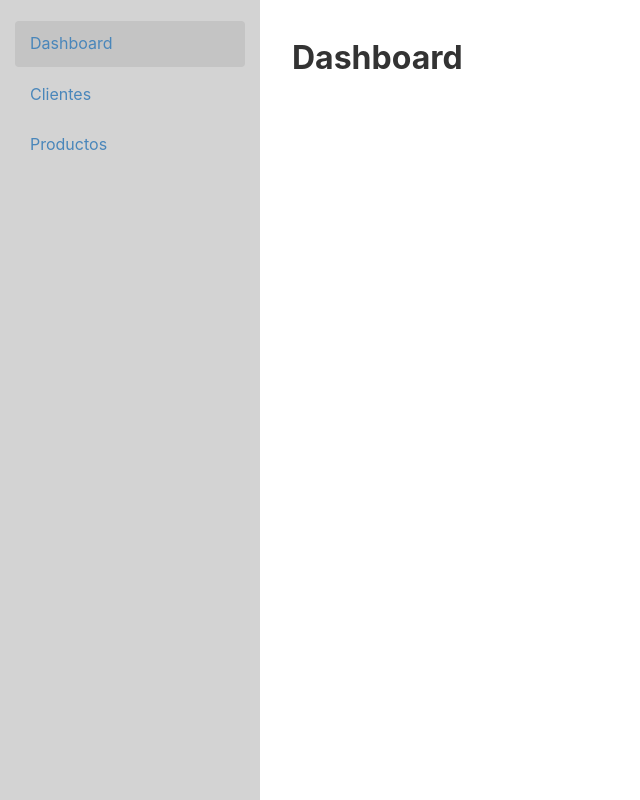
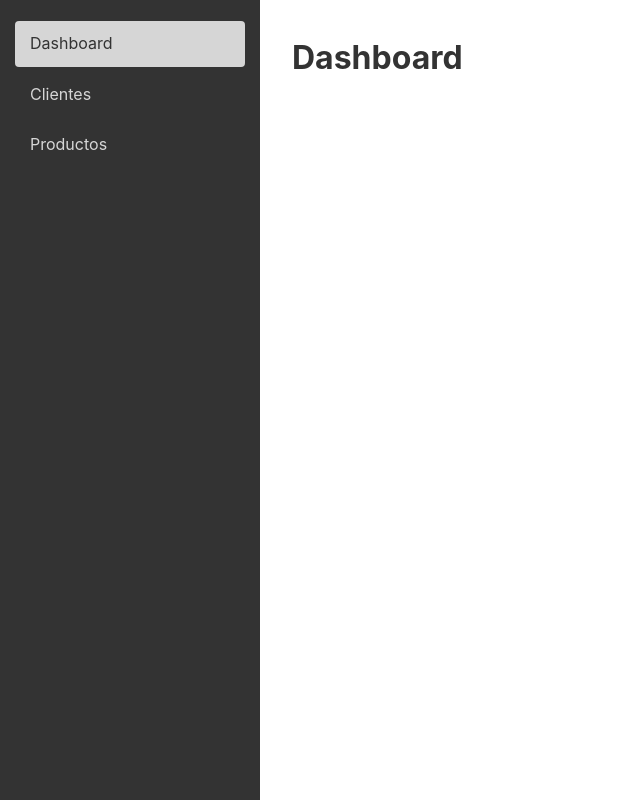
Before and after one commit to AGutierrezR/react-dashboard, a React (Create React App) app: page /admin/dashboard in a window 1280 px wide. Shown: the whole page, without its empty margins (0-640 px from the left). Built offline with nearby package versions, Linux system fonts and the light colour scheme.

Commit message:
Cambiar color al sidebar

```diff
--- a/src/assets/css/components/_sidebar.scss
+++ b/src/assets/css/components/_sidebar.scss
@@ -1,5 +1,5 @@
 .sidebar {
-  background: #d3d3d3;
+  background: #333333;
   padding-top: 16px;
   padding-bottom: 16px;
 
@@ -16,9 +16,11 @@
     position: relative;
     display: block;
     padding: 10px 15px;
+    color: #F1F1F1;
 
     &.active {
-      background: #c2c2c2;
+      background: #F1F1F1;
+      color: #333333
     }
   }
 }
```
